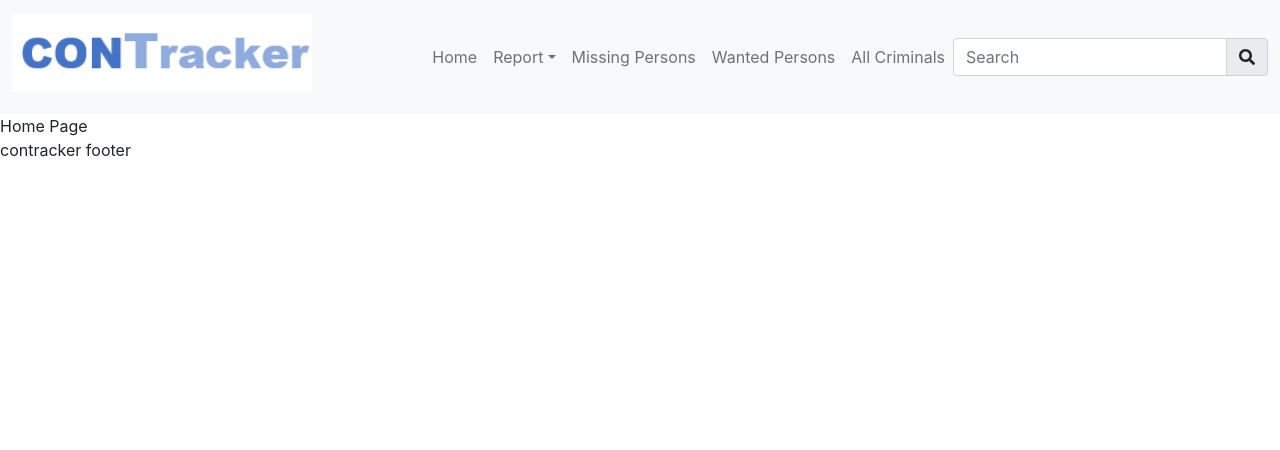
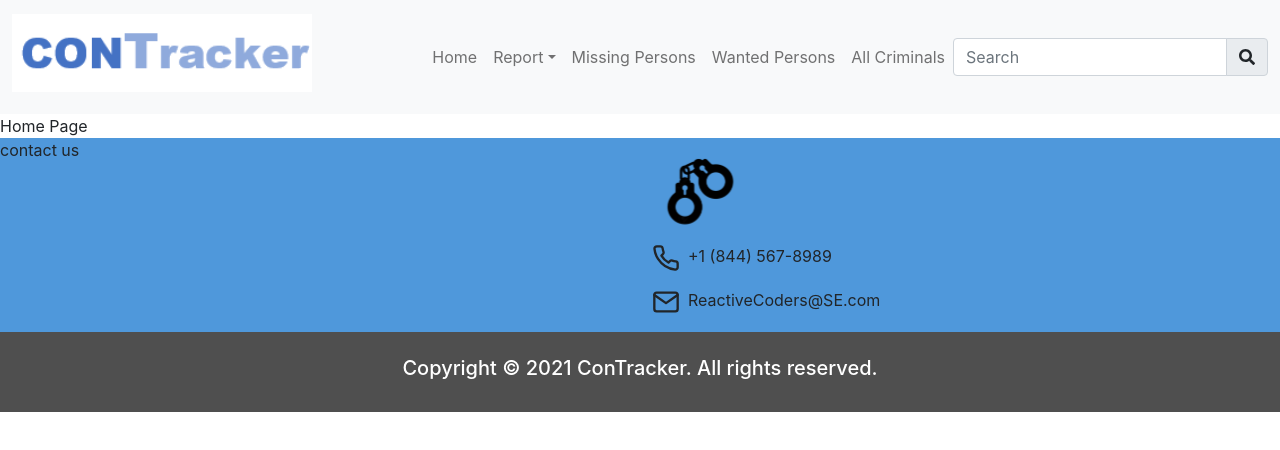
Before and after one commit to ickynavigator/conTracker, a Next.js app in the folder packages/con-tracker-client/: page / in a window 1280 px wide. Shown: the top 450 px of the page. Built offline with nearby package versions, Linux system fonts and the light colour scheme.

Commit message:
Footer styles

```diff
--- a/packages/con-tracker-client/components/ui/Footer.jsx
+++ b/packages/con-tracker-client/components/ui/Footer.jsx
@@ -1,5 +1,41 @@
+import Image from "next/image";
 import React from "react";
+import { Col, Row } from "react-bootstrap";
+import { FiMail, FiPhone } from "react-icons/fi";
+import styles from "../../styles/components/Footer.module.css";
 
-const Footer = () => <footer>contracker footer</footer>;
+const Footer = () => {
+  const phone = "+1 (844) 567-8989";
+  const mail = "ReactiveCoders@SE.com";
+
+  return (
+    <>
+      <div className={styles.contactWrapper}>
+        <Row xs={1} md={2}>
+          <Col>contact us</Col>
+          <Col>
+            <Image
+              src="/assets/images/noTextLogo.svg"
+              width="100"
+              height="100"
+              alt="ConTracker"
+            />
+            <p>
+              <FiPhone className="fs-3" />
+              <span className="ms-2">{phone}</span>
+            </p>
+            <p>
+              <FiMail className="fs-3" />
+              <span className="ms-2">{mail}</span>
+            </p>
+          </Col>
+        </Row>
+      </div>
+      <div className={styles.copyrightWrapper}>
+        <h5>Copyright &copy; 2021 ConTracker. All rights reserved.</h5>
+      </div>
+    </>
+  );
+};
 
 export default Footer;
--- /dev/null
+++ b/packages/con-tracker-client/styles/components/Footer.module.css
@@ -0,0 +1,13 @@
+.contactWrapper {
+  background: rgba(0, 106, 203, 0.69);
+}
+
+.copyrightWrapper {
+  display: flex;
+  justify-content: center;
+  align-items: center;
+  flex-direction: column;
+  padding: 1.5rem 0;
+  color: white;
+  background: rgba(0, 0, 0, 0.69);
+}
```
Also changed, not shown: packages/con-tracker-client/public/assets/images/noTextLogo.svg (added).
